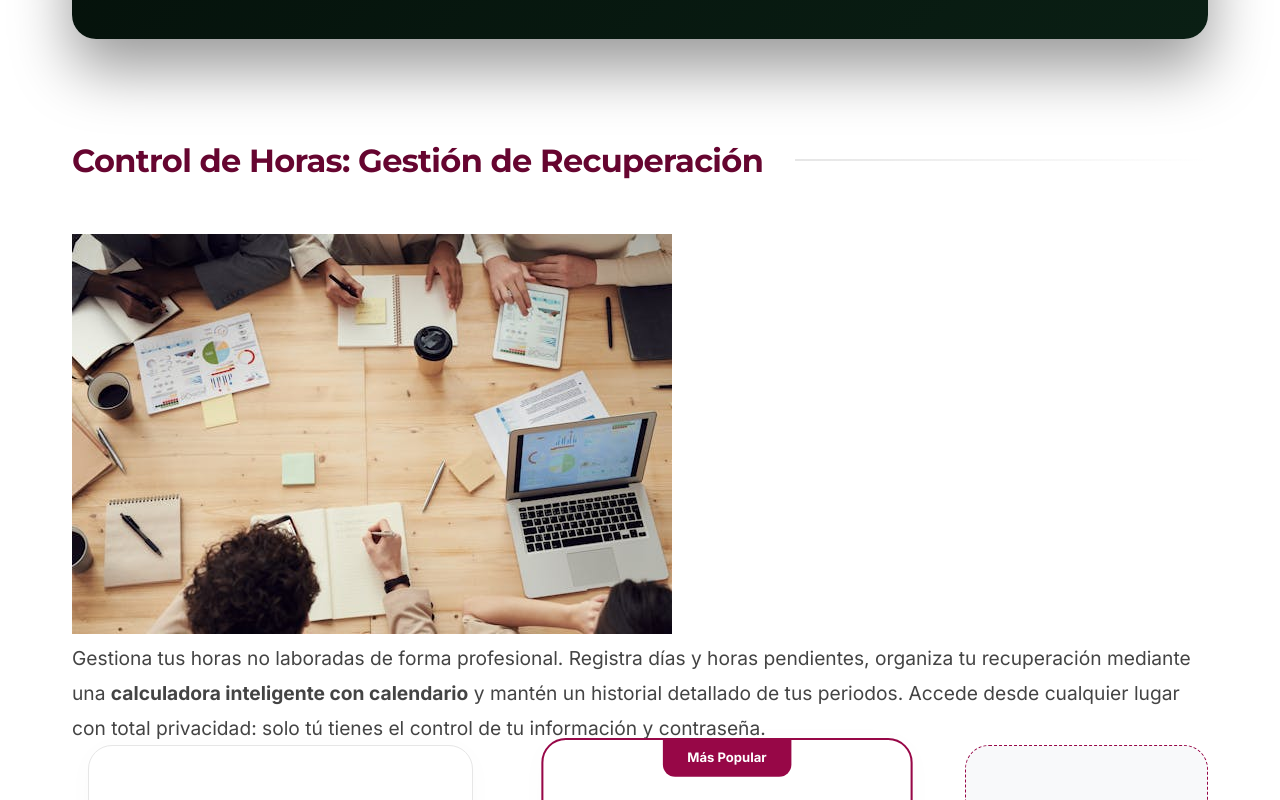
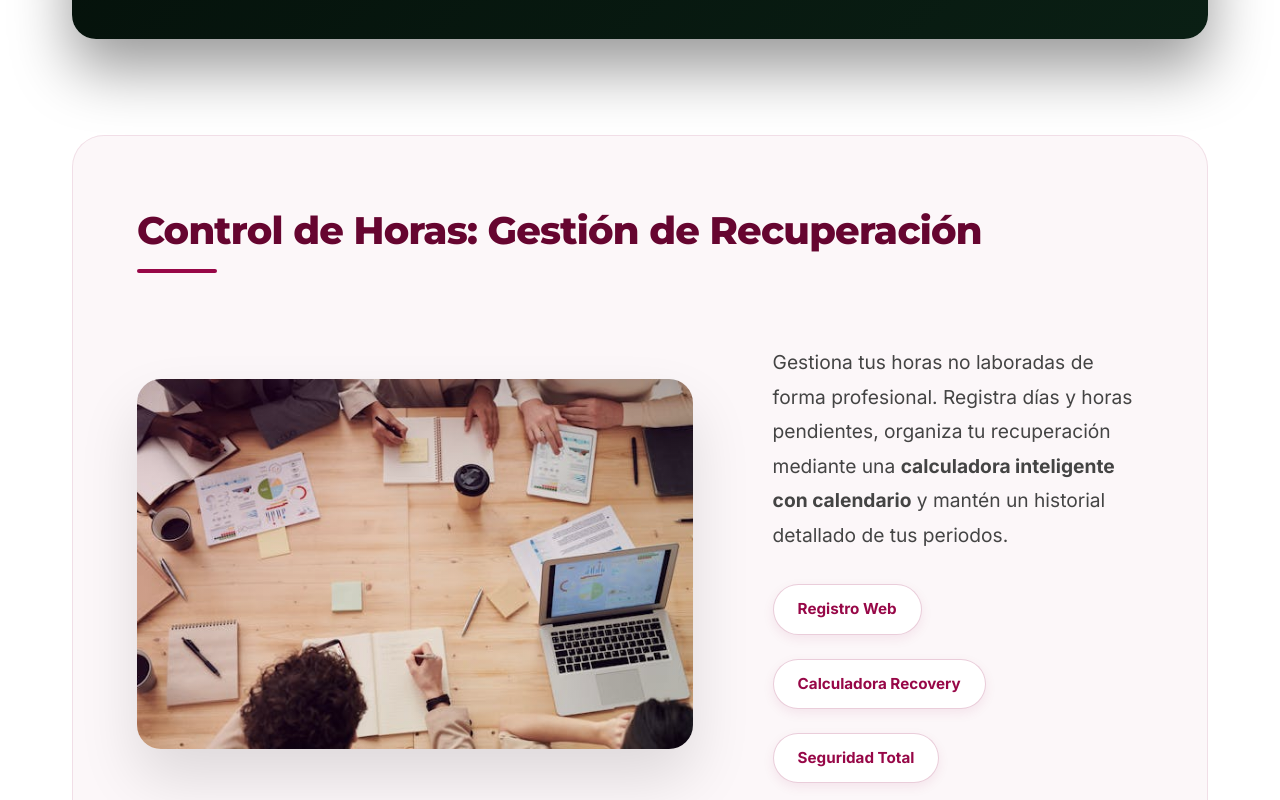
Before and after one commit to techinnovareg-lgtm/WebTechInnova, a Next.js app: page /tienda in a window 1280 px wide. Shown: the part 3280-4080 px from the top of the page. Built offline with nearby package versions, Linux system fonts and the light colour scheme.

Commit message:
feat: integración visual de EasyRent - consistencia

```diff
--- a/src/components/sections/Store.module.css
+++ b/src/components/sections/Store.module.css
@@ -9,7 +9,8 @@
 
 .store.revealed {
     opacity: 1;
-    transform: translateY(0);
+    transform: none;
+    /* Changed from translateY(0) to avoid fixed positioning issues */
 }
 
 .header {
@@ -87,12 +88,18 @@
     margin-top: 4rem;
 }
 
-.easyRentShowcase {
+.easyRentShowcase,
+.timeManagementShowcase {
     background: rgba(0, 166, 81, 0.03);
     border-radius: 32px;
     padding: 4rem;
     margin-bottom: 5rem;
     border: 1px solid rgba(0, 166, 81, 0.1);
+}
+
+.timeManagementShowcase {
+    background: rgba(151, 7, 71, 0.03);
+    border-color: rgba(151, 7, 71, 0.1);
 }
 
 .showcaseHeader {
@@ -179,6 +186,17 @@
     font-weight: 700;
     border: 1px solid rgba(0, 166, 81, 0.2);
     box-shadow: 0 4px 12px rgba(0, 166, 81, 0.08);
+}
+
+.timeBadge {
+    padding: 0.75rem 1.5rem;
+    background: white;
+    color: var(--primary);
+    border-radius: 100px;
+    font-size: 0.95rem;
+    font-weight: 700;
+    border: 1px solid rgba(151, 7, 71, 0.2);
+    box-shadow: 0 4px 12px rgba(151, 7, 71, 0.08);
 }
 
 
@@ -854,11 +872,12 @@
     position: fixed;
     top: 0;
     left: 0;
-    right: 0;
-    bottom: 0;
+    width: 100vw;
+    height: 100vh;
     background: rgba(0, 0, 0, 0.85);
     backdrop-filter: blur(12px);
-    z-index: 1000;
+    -webkit-backdrop-filter: blur(12px);
+    z-index: 9999;
     display: flex;
     align-items: center;
     justify-content: center;
--- a/src/components/sections/Store.tsx
+++ b/src/components/sections/Store.tsx
@@ -360,24 +360,35 @@ const Store = () => {
                     )}
                 </div>
 
-                <div className={styles.subHeader} style={{ marginTop: '6rem' }}>
-                    <h3>Control de Horas: Gestión de Recuperación</h3>
-                    <div className={styles.divider}></div>
+                <div className={styles.timeManagementShowcase}>
+                    <div className={styles.showcaseHeader}>
+                        <div className={styles.showcaseTitle}>
+                            <h3 style={{ color: 'var(--contrast)' }}>Control de Horas: Gestión de Recuperación</h3>
+                            <div className={styles.divider} style={{ height: '4px', width: '80px', background: 'var(--primary)', borderRadius: '100px', margin: '0.5rem 0' }}></div>
+                        </div>
                     </div>
 
-                <div className={styles.productHero}>
+                    <div className={styles.showcaseContent}>
+                        <div className={styles.showcaseImageWrapper}>
                             <img
                                 src="/images/stock/time-management.jpg"
                                 alt="Control de horas y productividad"
-                        className={styles.productHeroImage}
+                                className={styles.showcaseImage}
                             />
-                    <div className={styles.productHeroOverlay}>
+                            <div className={styles.imageGlow} style={{ background: 'linear-gradient(135deg, rgba(151, 7, 71, 0.15), transparent)' }}></div>
+                        </div>
+                        <div className={styles.showcaseText}>
                             <p className={styles.productDescription}>
                                 Gestiona tus horas no laboradas de forma profesional. Registra días y horas pendientes,
                                 organiza tu recuperación mediante una <strong>calculadora inteligente con calendario</strong> y
-                            mantén un historial detallado de tus periodos. Accede desde cualquier lugar con total
-                            privacidad: solo tú tienes el control de tu información y contraseña.
+                                mantén un historial detallado de tus periodos.
                             </p>
+                            <div className={styles.productBadges}>
+                                <span className={styles.timeBadge}>Registro Web</span>
+                                <span className={styles.timeBadge}>Calculadora Recovery</span>
+                                <span className={styles.timeBadge}>Seguridad Total</span>
+                            </div>
+                        </div>
                     </div>
                 </div>
 
```
Lines whose indentation alone changed are shown as unchanged.
